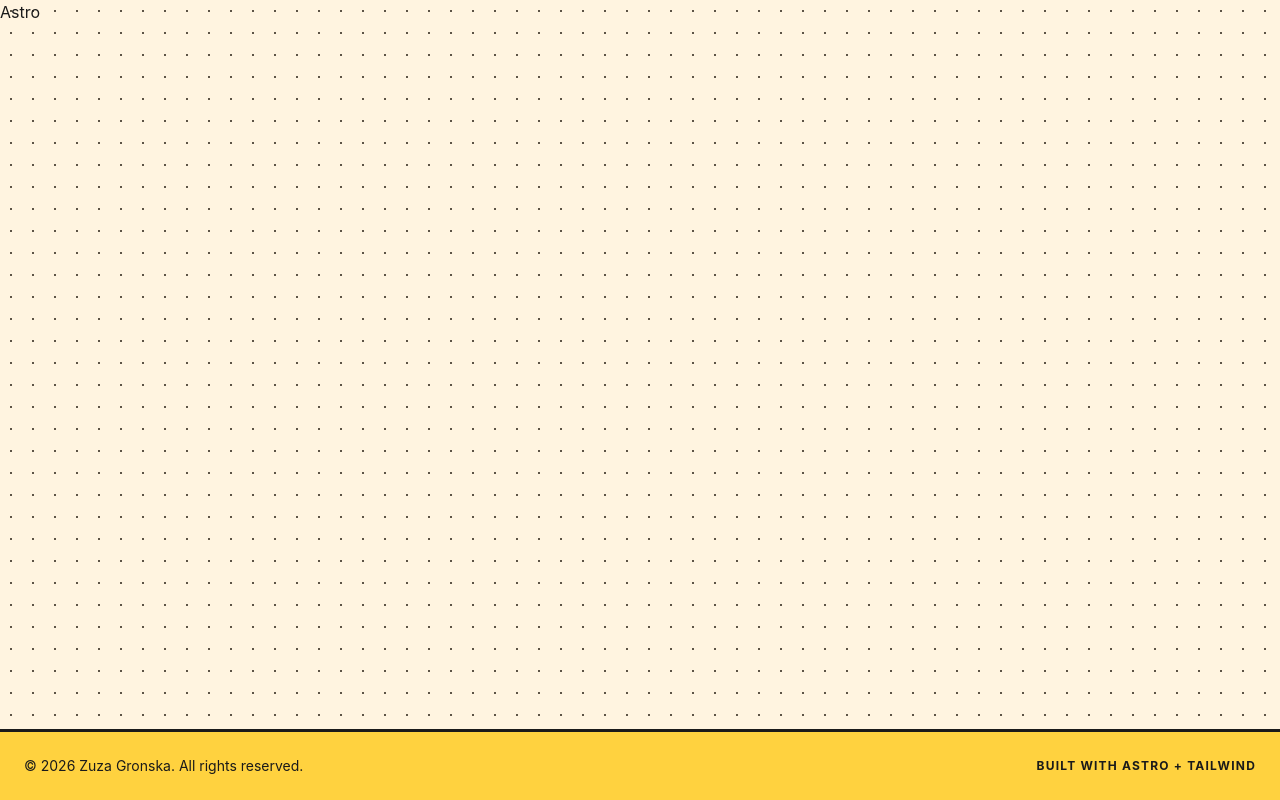
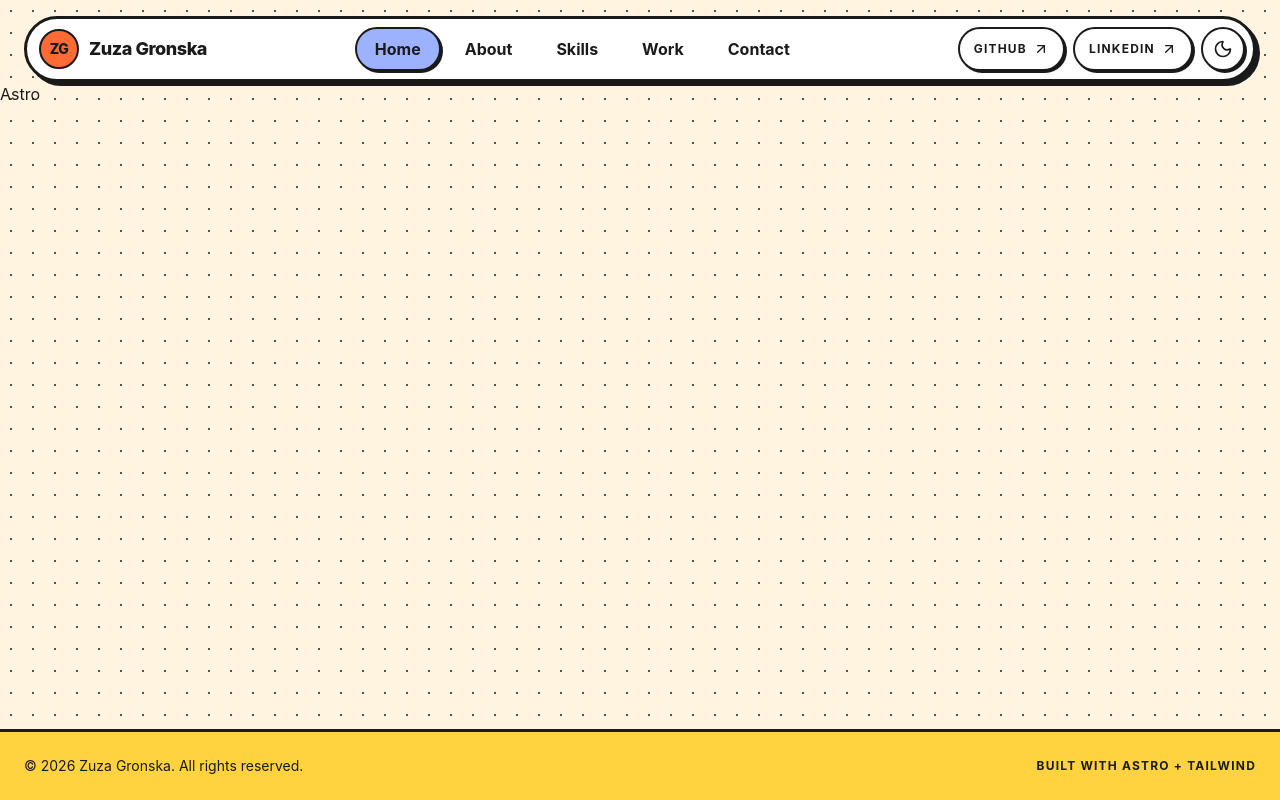
Before and after one commit to zgronska/zuza, an Astro site: page / in a window 1280 px wide. Built offline with nearby package versions, Linux system fonts and the light colour scheme; Astro itself is replaced by a stand-in of ours.

Commit message:
Added the desktop site header to the layout.

```diff
--- a/src/components/molecules/Wordmark.astro
+++ b/src/components/molecules/Wordmark.astro
@@ -26,5 +26,5 @@ const initials = SITE_AUTHOR.split(' ')
   >
     {initials}
   </span>
-  <span>{SITE_AUTHOR}</span>
+  <span class="max-md:sr-only">{SITE_AUTHOR}</span>
 </a>
--- /dev/null
+++ b/src/components/organisms/Header.astro
@@ -0,0 +1,49 @@
+---
+import { NAV_LINKS, SOCIAL_LINKS } from '../../consts';
+import IconButton from '../atoms/IconButton.astro';
+import ThemeToggle from '../molecules/ThemeToggle.astro';
+import Wordmark from '../molecules/Wordmark.astro';
+
+const currentPath = Astro.url.pathname.replace(/\/$/, '') || '/';
+
+function isCurrentPage(href: string) {
+  return href === '/' ? currentPath === '/' : currentPath.startsWith(href);
+}
+---
+
+<header class="sticky top-4 z-40 site-container mt-4">
+  <div
+    class="flex items-center justify-between gap-4 rounded-full border-3 border-border bg-surface py-2 pr-2 pl-3 text-foreground shadow-md"
+  >
+    <Wordmark />
+
+    <nav aria-label="Main" class="max-lg:hidden">
+      <ul class="flex gap-1">
+        {
+          NAV_LINKS.map(({ label, href }) => (
+            <li>
+              <a
+                href={href}
+                aria-current={isCurrentPage(href) ? 'page' : undefined}
+                class="inline-flex min-h-11 items-center rounded-full border-2 border-transparent px-4.5 py-2 font-display font-bold hover:-translate-px hover:border-border hover:shadow-sm focus-visible:outline-3 focus-visible:outline-offset-3 focus-visible:outline-accent-focus aria-[current=page]:border-border aria-[current=page]:bg-accent aria-[current=page]:text-accent-foreground aria-[current=page]:shadow-sm motion-safe:transition-[translate,box-shadow,background-color] motion-safe:duration-200 motion-safe:ease-out"
+              >
+                {label}
+              </a>
+            </li>
+          ))
+        }
+      </ul>
+    </nav>
+
+    <div class="flex items-center gap-2">
+      {
+        SOCIAL_LINKS.map(({ label, href }) => (
+          <IconButton href={href} external class="max-lg:hidden">
+            {label}
+          </IconButton>
+        ))
+      }
+      <ThemeToggle />
+    </div>
+  </div>
+</header>
--- a/src/layouts/Layout.astro
+++ b/src/layouts/Layout.astro
@@ -3,6 +3,7 @@ import type { TransitionAnimationPair } from 'astro';
 import { Font } from 'astro:assets';
 import { ClientRouter } from 'astro:transitions';
 import Footer from '../components/organisms/Footer.astro';
+import Header from '../components/organisms/Header.astro';
 import ThemeScript from '../components/ThemeScript.astro';
 import { SITE_AUTHOR } from '../consts';
 import '../styles/global.css';
@@ -52,6 +53,7 @@ const pageTransition: TransitionAnimationPair = {
     >
       Skip to content
     </a>
+    <Header />
     <main
       id="main"
       class="flex-1"
```
